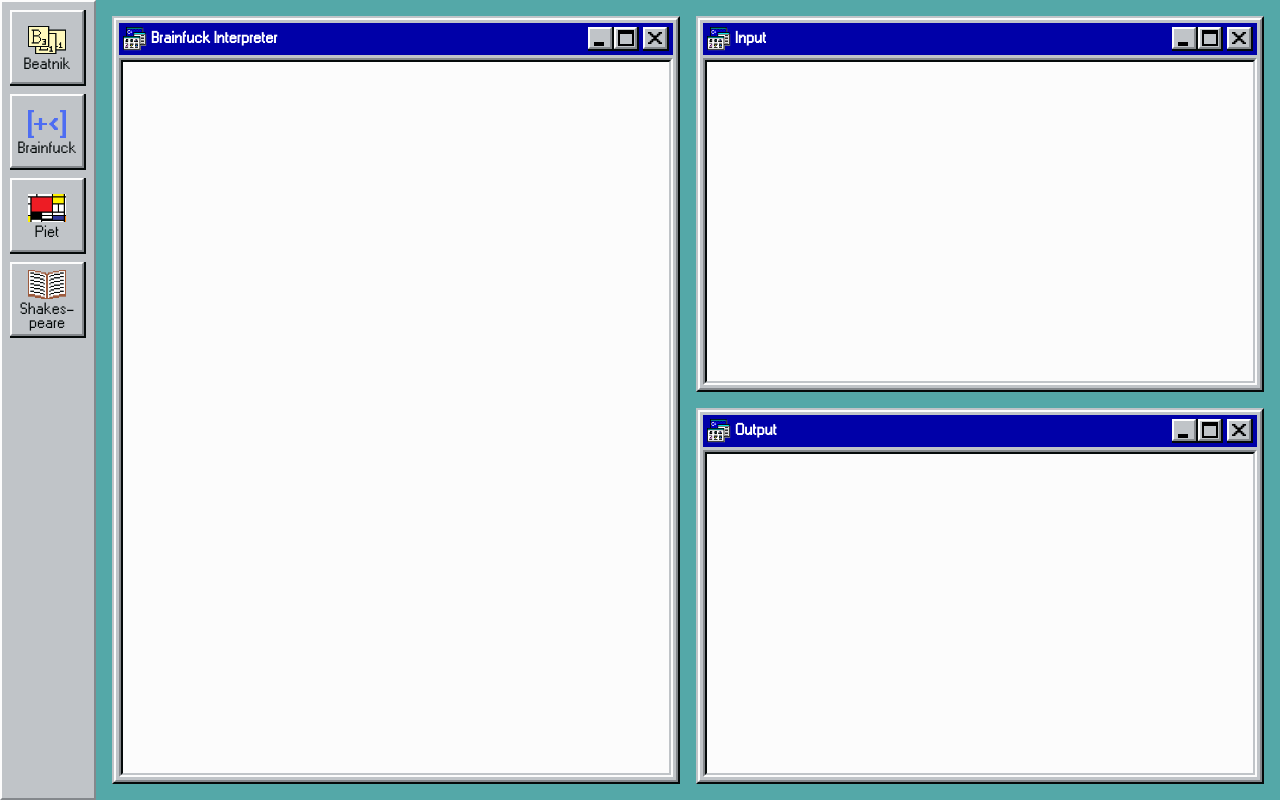
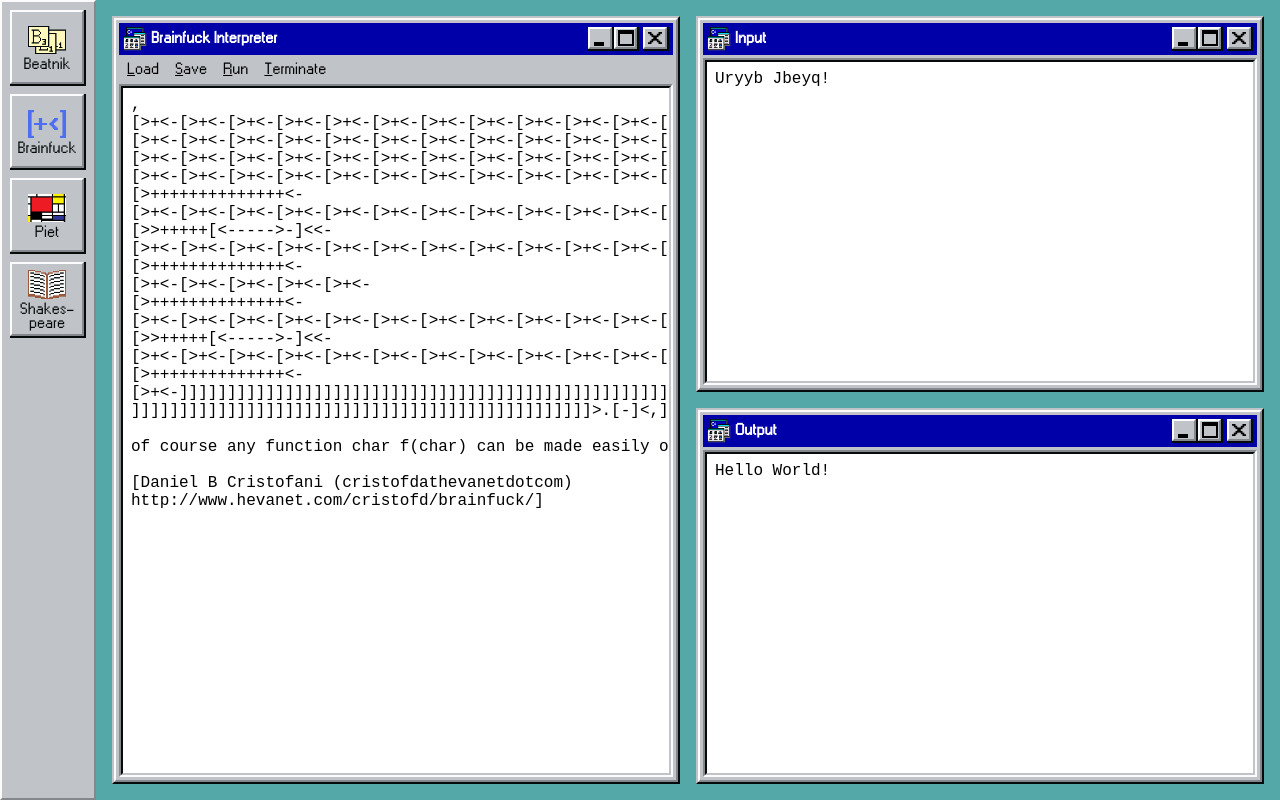
Before and after one commit to PScottZero/esolangs, a Next.js app: page /esolangs/brainfuck in a window 1280 px wide. Built offline with nearby package versions, Linux system fonts and the light colour scheme.

Commit message:
bf working

```diff
--- a/app/brainfuck/interpreter.ts
+++ b/app/brainfuck/interpreter.ts
@@ -1,12 +1,15 @@
+import { Dispatch, SetStateAction } from "react";
 import { createBytes } from "../utils";
 
 const DATA_SIZE = 0x100000;
 const PROG_SIZE = 0x10000;
 const INPUT_SIZE = 0x1000;
 
-const OPS_PER_ANIM_REQ = 25;
+const OPS_PER_ANIM_REQ = 1000;
 
-class BrainfuckInterpreter {
+const OP_CHARS = [">", "<", "+", "-", ".", ",", "[", "]"];
+
+export class BrainfuckInterpreter {
   data: Uint8Array;
   dataPtr: number;
 
@@ -16,9 +19,11 @@ class BrainfuckInterpreter {
   input: Uint8Array;
   inputPtr: number;
 
+  output: string;
+  setOutput: Dispatch<SetStateAction<string>>;
   running: boolean;
 
-  constructor() {
+  constructor(setOutput: Dispatch<SetStateAction<string>>) {
     this.data = createBytes(DATA_SIZE);
     this.dataPtr = 0;
 
@@ -28,42 +33,85 @@ class BrainfuckInterpreter {
     this.input = createBytes(INPUT_SIZE);
     this.inputPtr = 0;
 
+    this.output = "";
+    this.setOutput = setOutput;
     this.running = false;
   }
 
   reset() {
+    this.data = createBytes(DATA_SIZE);
     this.dataPtr = 0;
+
+    this.prog = createBytes(PROG_SIZE);
     this.progPtr = 0;
+
     this.inputPtr = 0;
+
+    this.output = "";
     this.running = true;
   }
 
   run() {
-    for (let i = 0; i < OPS_PER_ANIM_REQ && this.running; i++) {
+    for (let i = 0; i < OPS_PER_ANIM_REQ; i++) {
       this.step();
-      if (!this.running) return;
+      if (!this.running) {
+        console.log("Terminated");
+        return;
+      }
     }
     requestAnimationFrame(() => this.run());
   }
 
-  ops = new Map<string, () => void>([
-    [">", this.incDataPtr],
-    ["<", this.decDataPtr],
-    ["+", this.incData],
-    ["-", this.decData],
-    [".", this.out],
-    [",", this.in],
-    ["[", this.loopStart],
-    ["]", this.loopEnd],
-  ]);
+  load(programText: string, inputText: string) {
+    this.reset();
+
+    for (const ch of programText) {
+      if (OP_CHARS.includes(ch) && this.progPtr < PROG_SIZE) {
+        this.prog[this.progPtr++] = ch.charCodeAt(0);
+      }
+    }
+    this.progPtr = 0;
+
+    for (const ch of inputText) {
+      const chCode = ch.charCodeAt(0);
+      if (chCode < 256) {
+        this.input[this.inputPtr++] = chCode;
+      }
+    }
+    this.inputPtr = 0;
+  }
 
   step() {
     const op = String.fromCharCode(this.prog[this.progPtr++]);
-    if (op in this.ops) {
-      this.ops.get(op)!();
-    } else {
-      console.log(`invalid op: ${op}`);
-      this.running = false;
+    switch (op) {
+      case ">":
+        this.incDataPtr();
+        break;
+      case "<":
+        this.decDataPtr();
+        break;
+      case "+":
+        this.incData();
+        break;
+      case "-":
+        this.decData();
+        break;
+      case ".":
+        this.out();
+        break;
+      case ",":
+        this.in();
+        break;
+      case "[":
+        this.loopStart();
+        break;
+      case "]":
+        this.loopEnd();
+        break;
+      default:
+        console.log(`invalid op: ${op}`);
+        this.running = false;
+        break;
     }
   }
 
@@ -86,7 +134,8 @@ class BrainfuckInterpreter {
   }
 
   out() {
-    console.log(String.fromCharCode(this.data[this.dataPtr]));
+    this.output += String.fromCharCode(this.data[this.dataPtr]);
+    if (this.setOutput !== undefined) this.setOutput(this.output);
   }
 
   in() {
--- a/app/brainfuck/page.module.scss
+++ b/app/brainfuck/page.module.scss
@@ -22,3 +22,16 @@
 .output {
   grid-area: output;
 }
+
+.textArea {
+  border: none;
+  outline: none;
+  padding: 0.5rem;
+  font-family: inherit;
+  resize: none;
+  width: 100%;
+  height: 100%;
+  font-size: 1rem;
+  font-family: monospace;
+  text-wrap: nowrap;
+}
--- a/app/brainfuck/page.tsx
+++ b/app/brainfuck/page.tsx
@@ -1,12 +1,99 @@
+"use client";
+
+import { useEffect, useState } from "react";
 import Window from "./../components/window/window";
 import styles from "./page.module.scss";
+import { BrainfuckInterpreter } from "./interpreter";
+
+const DEFAULT_PROG = `
+,
+[>+<-[>+<-[>+<-[>+<-[>+<-[>+<-[>+<-[>+<-[>+<-[>+<-[>+<-[>+<-[>+<-[>+<-[>+<-[>+<-
+[>+<-[>+<-[>+<-[>+<-[>+<-[>+<-[>+<-[>+<-[>+<-[>+<-[>+<-[>+<-[>+<-[>+<-[>+<-[>+<-
+[>+<-[>+<-[>+<-[>+<-[>+<-[>+<-[>+<-[>+<-[>+<-[>+<-[>+<-[>+<-[>+<-[>+<-[>+<-[>+<-
+[>+<-[>+<-[>+<-[>+<-[>+<-[>+<-[>+<-[>+<-[>+<-[>+<-[>+<-[>+<-[>+<-[>+<-[>+<-[>+<-
+[>++++++++++++++<-
+[>+<-[>+<-[>+<-[>+<-[>+<-[>+<-[>+<-[>+<-[>+<-[>+<-[>+<-[>+<-
+[>>+++++[<----->-]<<-
+[>+<-[>+<-[>+<-[>+<-[>+<-[>+<-[>+<-[>+<-[>+<-[>+<-[>+<-[>+<-
+[>++++++++++++++<-
+[>+<-[>+<-[>+<-[>+<-[>+<-
+[>++++++++++++++<-
+[>+<-[>+<-[>+<-[>+<-[>+<-[>+<-[>+<-[>+<-[>+<-[>+<-[>+<-[>+<-
+[>>+++++[<----->-]<<-
+[>+<-[>+<-[>+<-[>+<-[>+<-[>+<-[>+<-[>+<-[>+<-[>+<-[>+<-[>+<-
+[>++++++++++++++<-
+[>+<-]]]]]]]]]]]]]]]]]]]]]]]]]]]]]]]]]]]]]]]]]]]]]]]]]]]]]]]]]]]]]]]]]]]]]]]]]]]
+]]]]]]]]]]]]]]]]]]]]]]]]]]]]]]]]]]]]]]]]]]]]]]]]>.[-]<,]
+
+of course any function char f(char) can be made easily on the same principle
+
+[Daniel B Cristofani (cristofdathevanetdotcom)
+http://www.hevanet.com/cristofd/brainfuck/]
+`.trim();
+
+const DEFAULT_INPUT = "Uryyb Jbeyq!";
 
 export default function Brainfuck() {
+  const [program, setProgram] = useState<string>(DEFAULT_PROG);
+  const [input, setInput] = useState<string>(DEFAULT_INPUT);
+  const [output, setOutput] = useState<string>("");
+  const [interpreter, setInterpreter] = useState<BrainfuckInterpreter>(
+    new BrainfuckInterpreter(setOutput)
+  );
+
+  const run = () => {
+    console.log("Running");
+    setOutput("");
+    interpreter.load(program.trim(), input.trim());
+    interpreter.run();
+  };
+
+  const terminate = () => {
+    interpreter.running = false;
+    setInterpreter(interpreter);
+  };
+
+  useEffect(() => {
+    run();
+  }, []);
+
   return (
     <main className={styles.main}>
-      <Window title="Brainfuck Interpreter" gridArea="editor"></Window>
-      <Window title="Input"></Window>
-      <Window title="Output"></Window>
+      <Window
+        title="Brainfuck Interpreter"
+        actions={
+          new Map([
+            ["Load", () => {}],
+            ["Save", () => {}],
+            ["Run", run],
+            ["Terminate", terminate],
+          ])
+        }
+        gridArea="editor"
+      >
+        <textarea
+          className={styles.textArea}
+          name="editor"
+          value={program}
+          onChange={(e) => setProgram(e.target.value)}
+        />
+      </Window>
+      <Window title="Input">
+        <textarea
+          className={styles.textArea}
+          name="input"
+          value={input}
+          onChange={(e) => setInput(e.target.value)}
+        ></textarea>
+      </Window>
+      <Window title="Output">
+        <textarea
+          className={styles.textArea}
+          name="output"
+          value={output}
+          readOnly={true}
+        />
+      </Window>
     </main>
   );
 }
--- a/app/components/window/window.module.scss
+++ b/app/components/window/window.module.scss
@@ -7,8 +7,8 @@
 .innerWindow {
   @include two-color-border($white, $dark-gray);
   display: grid;
-  grid-template-areas: "titleBar" "content";
-  grid-template-rows: 2rem 1fr;
+  grid-template-areas: "titleBar" "actions" "content";
+  grid-template-rows: 2rem auto 1fr;
   grid-template-columns: 1fr;
   height: 100%;
   padding: 3px;
@@ -69,6 +69,7 @@
   background: $gray;
   width: 100%;
   height: 100%;
+
   img {
     width: 1rem;
     height: auto;
@@ -78,7 +79,6 @@
 .outerContent {
   @include two-color-border($dark-gray, $white);
   grid-area: content;
-  margin-top: 3px;
 }
 
 .innerContent {
@@ -86,3 +86,20 @@
   height: 100%;
   background: $white;
 }
+
+.actions {
+  display: flex;
+  align-items: center;
+  grid-area: actions;
+  margin-top: 3px;
+}
+
+.action {
+  margin-bottom: 3px;
+  padding: 0.25rem 0.5rem;
+}
+
+.action:active {
+  background: $blue;
+  color: $white;
+}
--- a/app/components/window/window.tsx
+++ b/app/components/window/window.tsx
@@ -4,6 +4,7 @@ import { ReactElement } from "react";
 
 type WindowProps = {
   title: string;
+  actions?: Map<string, () => void>;
   gridArea?: string;
   children?: React.ReactNode;
 };
@@ -51,7 +52,30 @@ function TitleBarButtons(): ReactElement {
   );
 }
 
-export default function Window({ title, gridArea, children }: WindowProps) {
+type ActionProps = {
+  name: string;
+  func: () => void;
+};
+
+function Action({ name, func }: ActionProps): ReactElement {
+  return (
+    <span onClick={func} className={styles.action}>
+      <u>{name.substring(0, 1)}</u>
+      {name.substring(1)}
+    </span>
+  );
+}
+
+export default function Window({
+  title,
+  actions,
+  gridArea,
+  children,
+}: WindowProps) {
+  const actionEls: ReactElement[] = [];
+  actions?.forEach((func: () => void, name: string) => {
+    actionEls.push(<Action key={name} name={name} func={func} />);
+  });
   return (
     <div
       className={styles.outerWindow}
@@ -70,6 +94,7 @@ export default function Window({ title, gridArea, children }: WindowProps) {
           </div>
           <TitleBarButtons />
         </div>
+        <div className={styles.actions}>{actionEls}</div>
         <div className={styles.outerContent}>
           <div className={styles.innerContent}>{children}</div>
         </div>
--- a/next.config.mjs
+++ b/next.config.mjs
@@ -2,6 +2,7 @@
 
 const nextConfig = {
   basePath: "/esolangs",
+  reactStrictMode: false,
 };
 
 export default nextConfig;
```
